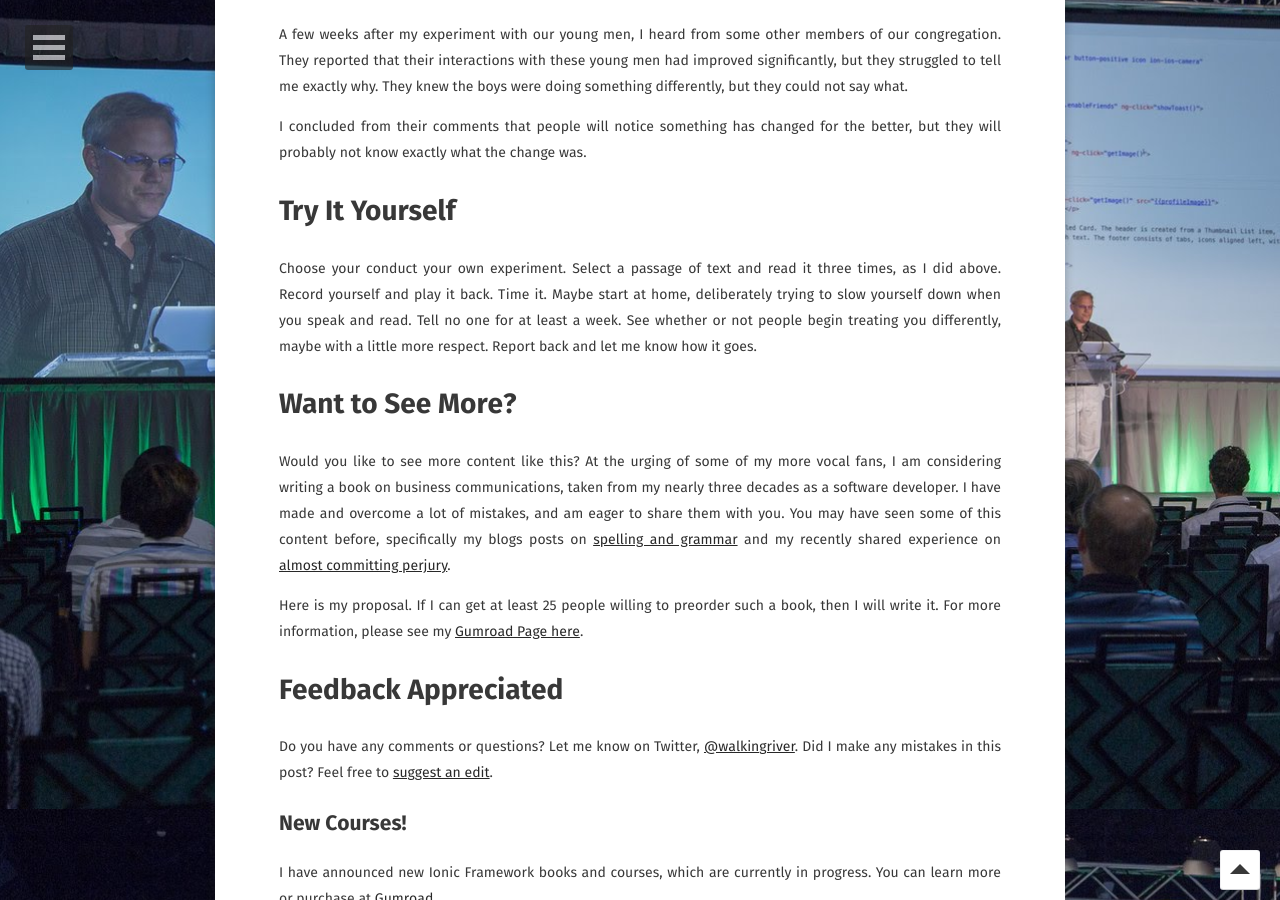
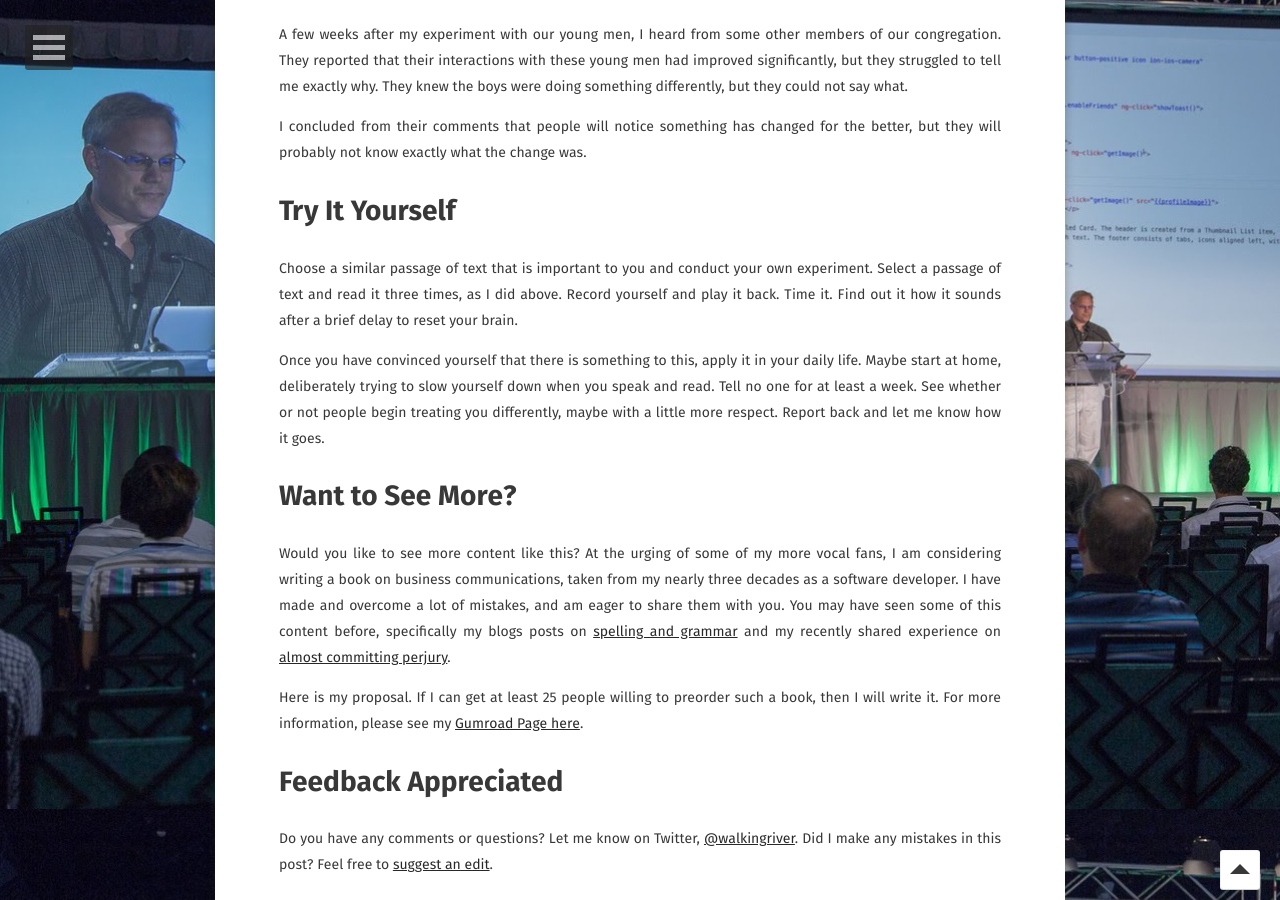
Before and after one commit to walkingriver/walkingriver.github.io, a Jekyll site: the page built from _posts/2020-06-08-slow-down.md, in a window 1280 px wide and 900 px high, scrolled down 4591 px. Built offline with Jekyll 4.4.1, drawn with Linux system fonts in a browser that asks for light colours; some web fonts are replaced.

Commit message:
Fixed some typos

```diff
--- a/_posts/2020-06-08-slow-down.md
+++ b/_posts/2020-06-08-slow-down.md
@@ -87,7 +87,9 @@ A few weeks after my experiment with our young men, I heard from some other memb
 I concluded from their comments that people will notice something has changed for the better, but they will probably not know exactly what the change was.
 
 # Try It Yourself
-Choose your conduct your own experiment. Select a passage of text and read it three times, as I did above. Record yourself and play it back. Time it. Maybe start at home, deliberately trying to slow yourself down when you speak and read. Tell no one for at least a week. See whether or not people begin treating you differently, maybe with a little more respect. Report back and let me know how it goes.
+Choose a similar passage of text that is important to you and conduct your own experiment. Select a passage of text and read it three times, as I did above. Record yourself and play it back. Time it. Find out it how it sounds after a brief delay to reset your brain.
+
+Once you have convinced yourself that there is something to this, apply it in your daily life. Maybe start at home, deliberately trying to slow yourself down when you speak and read. Tell no one for at least a week. See whether or not people begin treating you differently, maybe with a little more respect. Report back and let me know how it goes.
 
 # Want to See More?
 Would you like to see more content like this? At the urging of some of my more vocal fans, I am considering writing a book on business communications, taken from my nearly three decades as a software developer. I have made and overcome a lot of mistakes, and am eager to share them with you. You may have seen some of this content before, specifically my blogs posts on [spelling and grammar](https://walkingriver.com/watch-your-language/) and my recently shared experience on [almost committing perjury](https://walkingriver.com/perjury).
```
